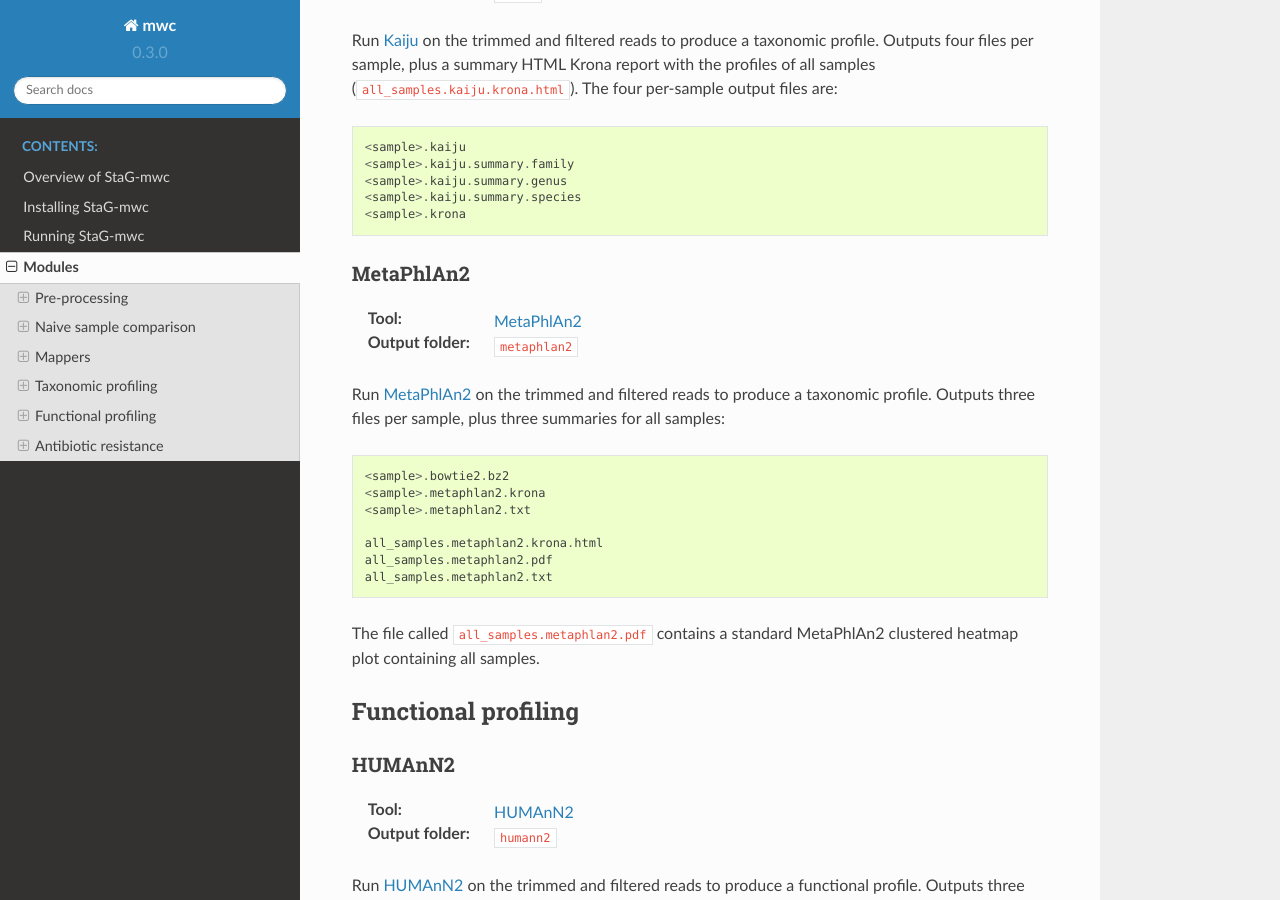
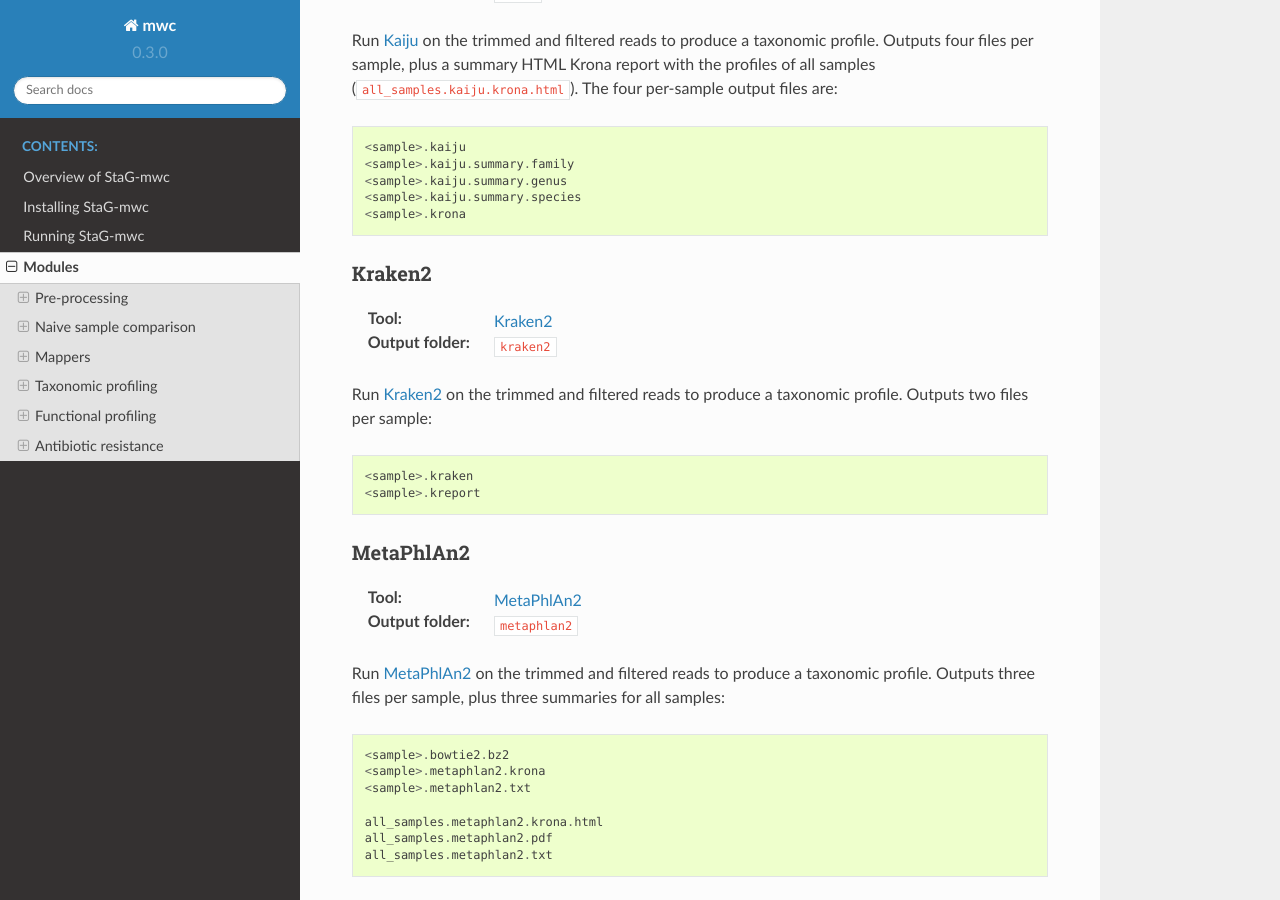
Before and after one commit to ctmrbio/stag-mwc, a Sphinx documentation site: the page built from docs/source/modules.rst, in a window 1280 px wide and 900 px high, scrolled down 4959 px. Built offline with Sphinx 7.4.7 and the Read the Docs theme 2.0.0, drawn with Linux system fonts in a browser that asks for light colours.

Commit message:
Add Kraken2 rules, and docs

```diff
--- a/config.yaml
+++ b/config.yaml
@@ -32,6 +32,7 @@ mappers:
 taxonomic_profile:
     centrifuge: False
     kaiju: False
+    kraken2: False
     metaphlan2: False
 functional_profile:
     humann2: False
@@ -104,6 +105,11 @@ kaiju:
     nodes: ""                # [Required] Path to Kaiju taxonomy nodes.dmp
     names: ""                # [Required] Path to Kaiju taxonomy names.dmp
 
+kraken2:
+    db: ""                   # [Required] Path to Kraken2 DB folder
+    confidence: 0.0          # Kraken2 confidence score, float in [0,1]
+    extra: ""                # Extra command line arguments for kraken2 (do not add/change output files)
+
 metaphlan2:
     bt2_db_dir: ""           # [Required] Path to MetaPhlAn2 database dir
     bt2_index: "v20_m200"    # [Required] Name of MetaPhlAn2 database index (without "mpl_" prefix)
--- a/docs/source/modules.rst
+++ b/docs/source/modules.rst
@@ -4,6 +4,7 @@
 .. _Centrifuge: https://ccb.jhu.edu/software/centrifuge/
 .. _FastQC: https://www.bioinformatics.babraham.ac.uk/projects/fastqc/
 .. _Kaiju: http://kaiju.binf.ku.dk/
+.. _Kraken2: https://ccb.jhu.edu/software/kraken2/
 .. _groot: https://groot-documentation.readthedocs.io
 .. _MetaPhlAn2: https://bitbucket.org/biobakery/metaphlan2/
 .. _featureCounts: http://bioinf.wehi.edu.au/featureCounts/
@@ -252,6 +253,17 @@ output files are::
     <sample>.kaiju.summary.species
     <sample>.krona
 
+Kraken2
+-------
+:Tool: `Kraken2`_
+:Output folder: ``kraken2``
+
+Run `Kraken2`_ on the trimmed and filtered reads to produce a taxonomic profile.
+Outputs two files per sample::
+
+    <sample>.kraken
+    <sample>.kreport
+
 MetaPhlAn2
 ----------
 :Tool: `MetaPhlAn2`_
```
Also changed, not shown: CHANGELOG.md (+1 -0 lines), docs/source/img/stag_flowchart.png, 5 other files.
